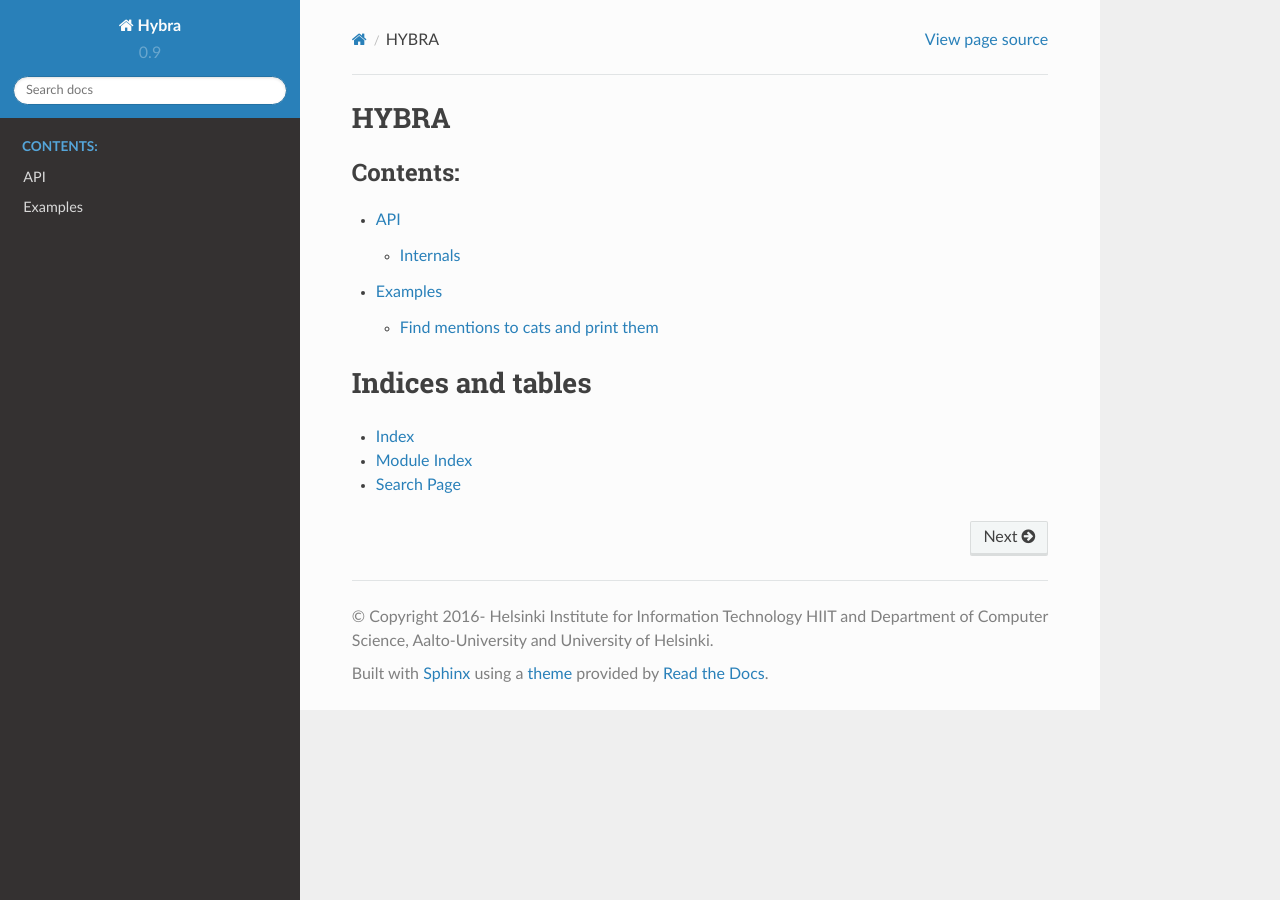
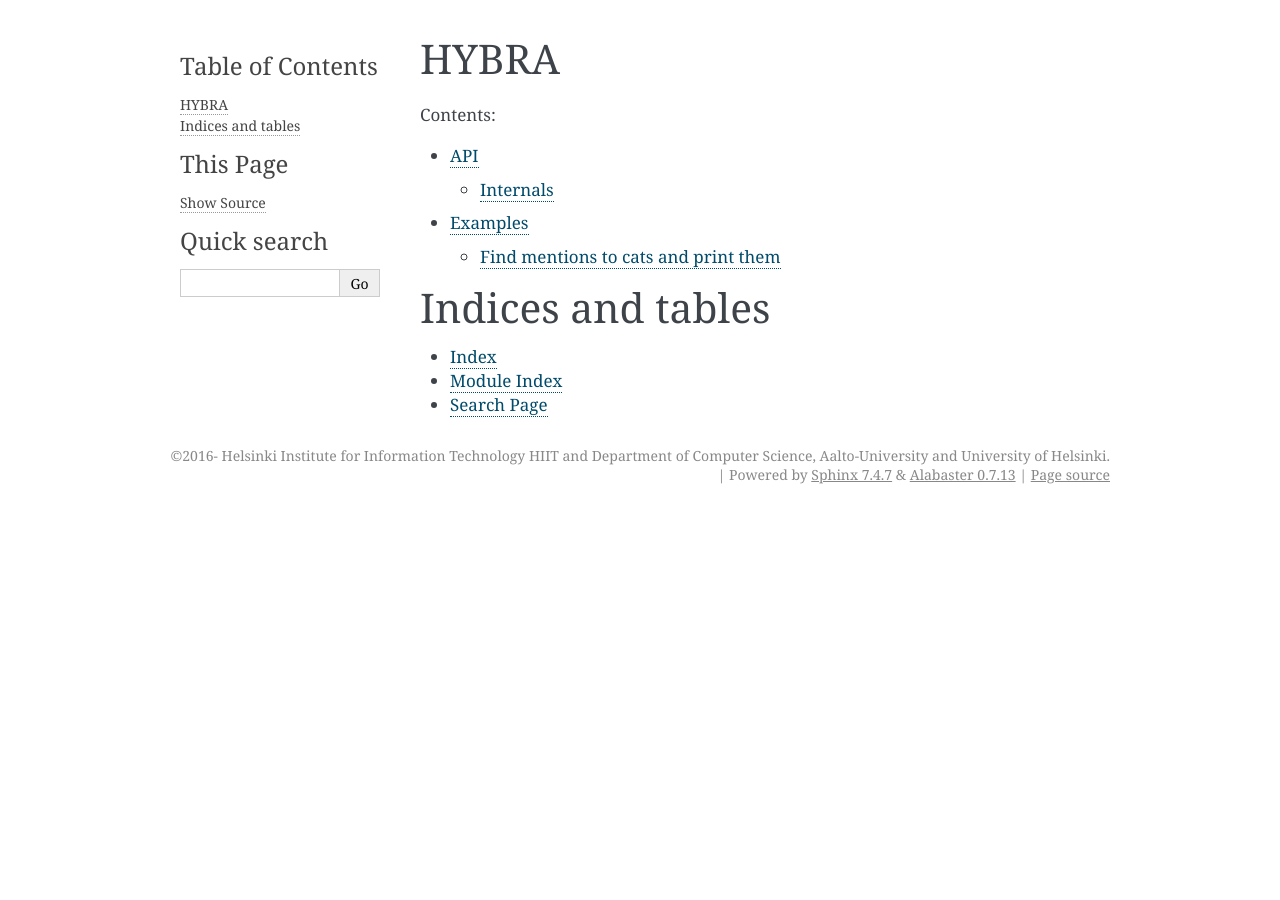
Before and after one commit to HIIT/hybra-core, a Sphinx documentation site: the page built from docs/index.rst, in a window 1280 px wide. Built offline with Sphinx 7.4.7, drawn with Linux system fonts in a browser that asks for light colours.

Commit message:
Use alabaster theme

```diff
--- a/docs/conf.py
+++ b/docs/conf.py
@@ -19,8 +19,6 @@
 import os
 import sys
 sys.path.insert(0, os.path.abspath('../core'))
-
-import sphinx_rtd_theme
 
 
 # -- General configuration ------------------------------------------------
@@ -89,9 +87,7 @@ todo_include_todos = True
 # The theme to use for HTML and HTML Help pages.  See the documentation for
 # a list of builtin themes.
 #
-#html_theme = 'alabaster'
-html_theme = "sphinx_rtd_theme"
-html_theme_path = [sphinx_rtd_theme.get_html_theme_path()]
+html_theme = 'alabaster'
 
 # Theme options are theme-specific and customize the look and feel of a theme
 # further.  For a list of options available for each theme, see the
--- a/requirements.txt
+++ b/requirements.txt
@@ -11,4 +11,3 @@ requests==2.9.1
 scikit-learn==0.17.1
 scipy==0.17.1
 wordcloud
-pip install sphinx_rtd_theme
```
